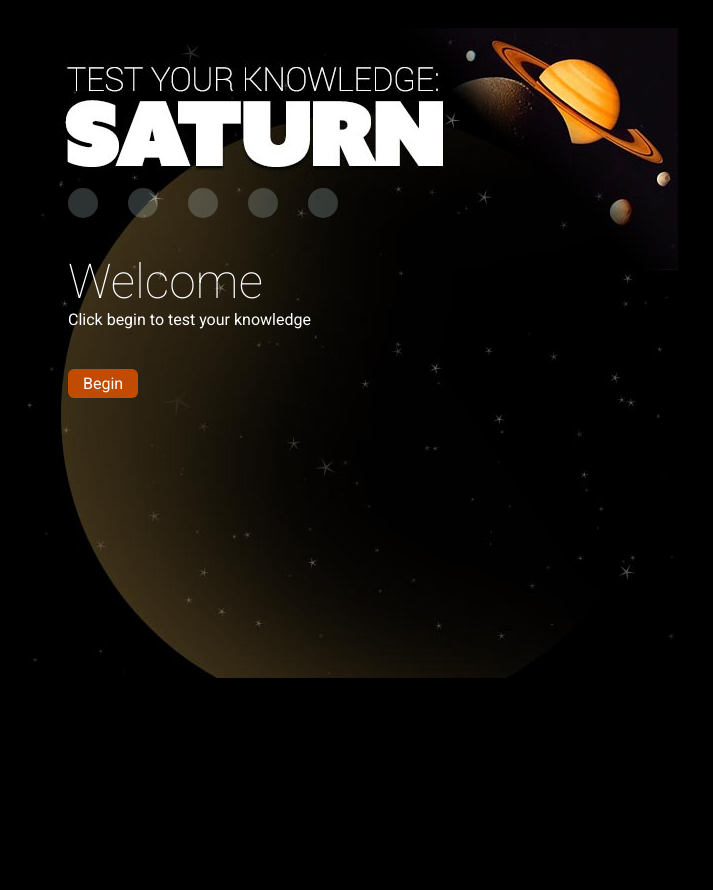
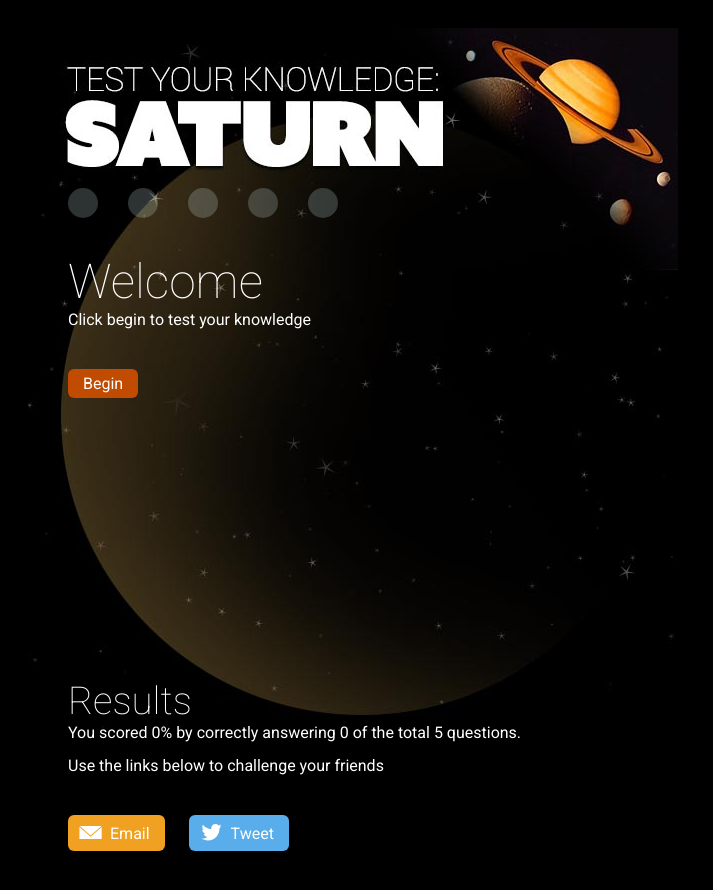
Before and after one commit to gouravanvekar/quiz-app, a plain HTML site: page index.html in a window 1280 px wide. Shown: the whole page, without its empty margins (0-713 px from the left). Before the commit the page ends 800 px from the top, so only its background shows below. Drawn offline with Linux system fonts and the light colour scheme.

Commit message:
Added results feature

```diff
--- a/css/quiz.css
+++ b/css/quiz.css
@@ -218,7 +218,8 @@ body { background-color: #000; padding: 20px; }
 }
 
 #myQuiz .results .share a.btn.twitter{
-   background: #59adeb url("../images/icon_twitter.svg");
+    background-color: #59adeb;
+    background-image: url("../images/icon_twitter.svg");
 }
 
 #myQuiz .active, #myQuiz .inactive {
@@ -233,6 +234,14 @@ body { background-color: #000; padding: 20px; }
    left: 40px;
 }
 
-#myQuiz .intro.inactive, #myQuiz.inactive.answered {
+#myQuiz .intro.inactive, #myQuiz .inactive.answered {
    left: -1350px;
 }
+
+#myQuiz {
+    height: 1000px;
+}
+#myQuiz .results {
+    top: 650px !important;;
+    left: 40px !important;
+}
--- a/index.html
+++ b/index.html
@@ -43,9 +43,9 @@
 			<div class="btn" ng-click="selectContinue()">Continue</div>
 		</div>
 	</div>
-	<div class="results">
+	<div class="results {{ (totalQuestions === activeQuestion) ? 'active'  : 'inactive' }}">
 		<h3>Results</h3>
-		<p>You scored X% by correctly answering Y of the total Z questions.</p>
+		<p>You scored {{percentage}}% by correctly answering {{score}} of the total {{totalQuestions}} questions.</p>
 		<p>Use the links below to challenge your friends</p>
 		<div class="share">
 			<a href="#" class="btn email">Email</a>
--- a/js/quiz.js
+++ b/js/quiz.js
@@ -30,6 +30,7 @@
                 }
                 $scope.myQuestions[qIndex].questionState = 'answered';
             }
+            $scope.percentage = (($scope.score / $scope.totalQuestions) * 100).toFixed(1);
         }
 
         $scope.isSelected = function(qIndex, aIndex){
```
